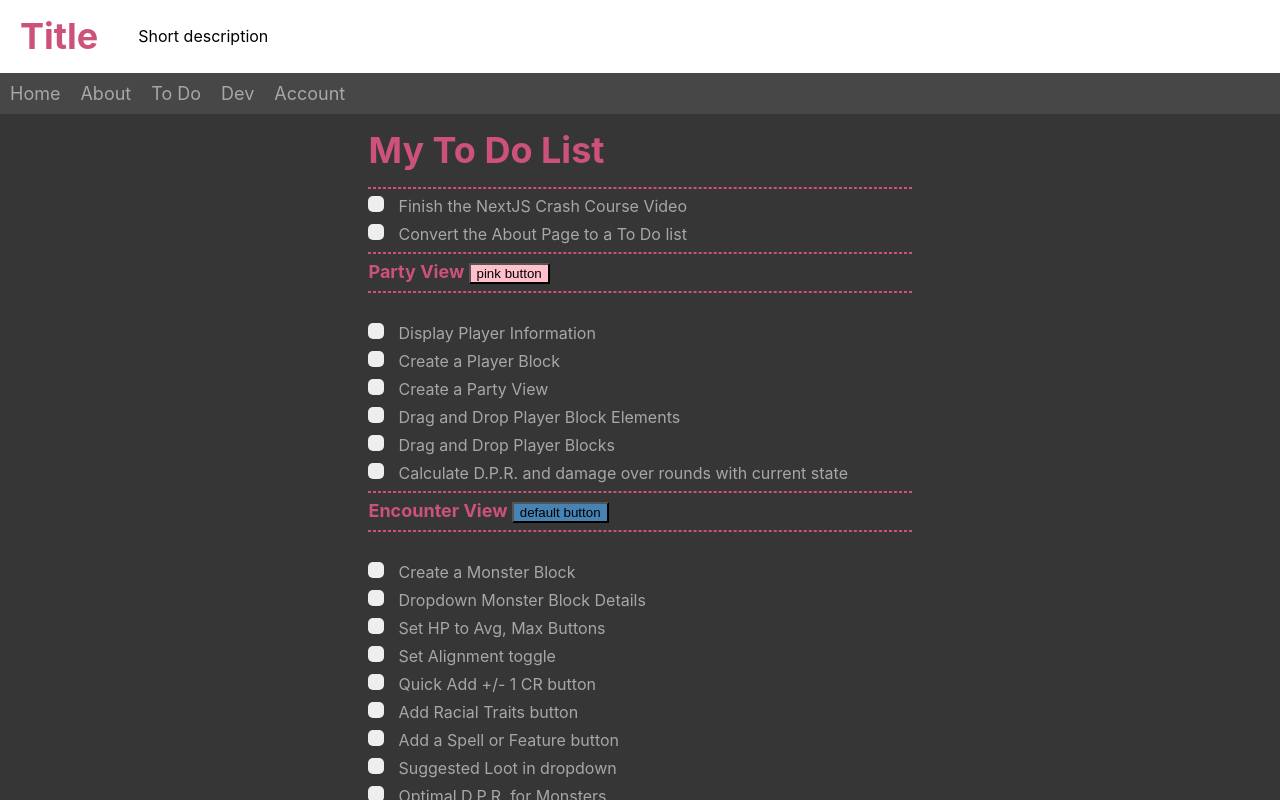
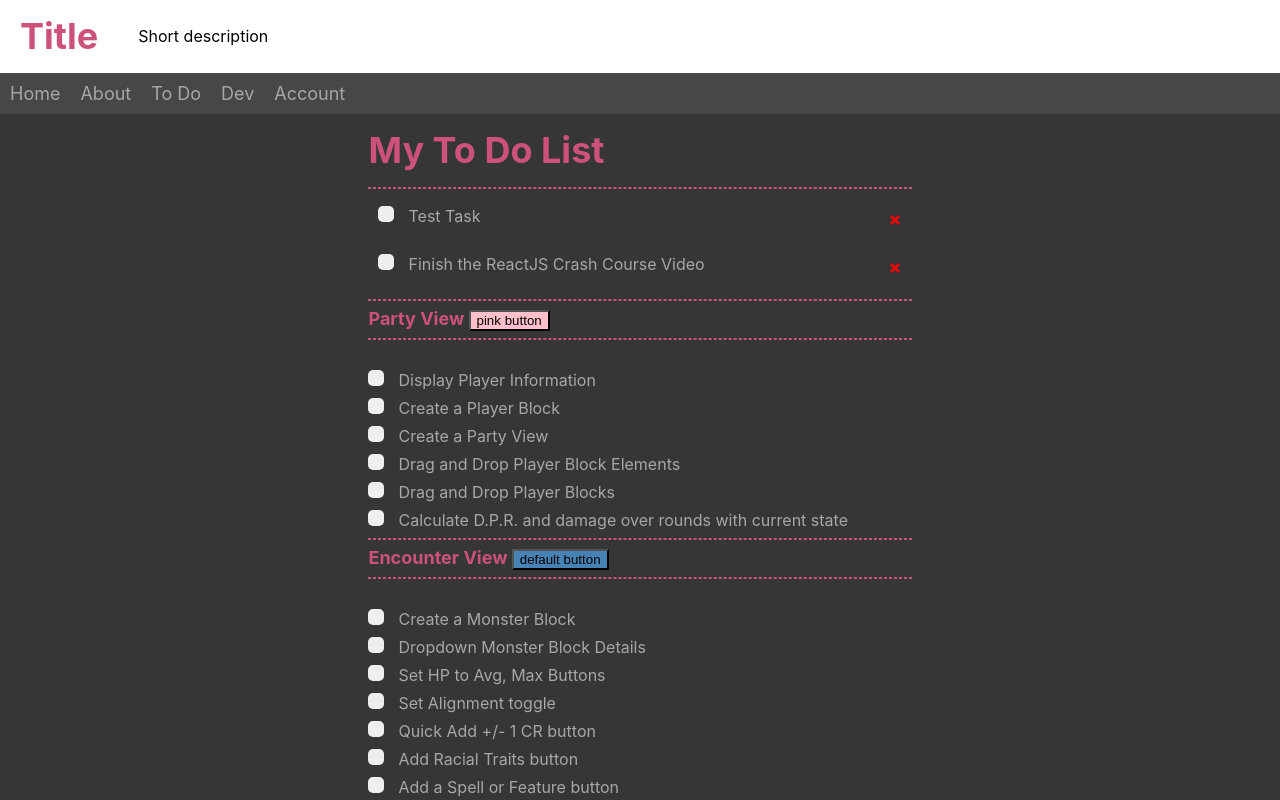
Before and after one commit to cardiacunicorn/dm-tools, a Next.js app: page /todo in a window 1280 px wide. Shown: the top 800 px of the page. Built offline with nearby package versions, Linux system fonts and the light colour scheme.

Commit message:
react-icons and task

```diff
--- /dev/null
+++ b/components/Task.tsx
@@ -0,0 +1,17 @@
+import styles from '../styles/Todo.module.scss'
+import { FaTimes } from 'react-icons/fa'
+
+const Task = ({ task }) => {
+  return (
+    <div className={styles.task} id={task.id}>
+        <label className={styles.label}>
+            {task.text}
+            <input type="checkbox" />
+            <span className={styles.checkmark}></span>
+        </label>
+        <FaTimes style={{ color: 'red', cursor: 'pointer' }} />
+    </div>
+  )
+}
+
+export default Task
--- /dev/null
+++ b/components/Tasks.tsx
@@ -0,0 +1,15 @@
+import { ReactElement, JSXElementConstructor, ReactFragment, ReactPortal } from 'react'
+import Task from './Task'
+import styles from '../styles/Todo.module.scss'
+
+const Tasks = ({ tasks }) => {
+  return (
+    <>
+        {tasks.map((task: { id: number, text: string; done: boolean }) => (
+            <Task key={task.id} task={task} />
+        ))}
+    </>
+  )
+}
+
+export default Tasks
--- a/package.json
+++ b/package.json
@@ -17,6 +17,7 @@
     "next": "13.0.2",
     "react": "18.2.0",
     "react-dom": "18.2.0",
+    "react-icons": "^4.6.0",
     "typescript": "4.8.4"
   },
   "devDependencies": {
--- a/pages/_app.tsx
+++ b/pages/_app.tsx
@@ -5,6 +5,7 @@ import Nav from '../components/Nav'
 import Header from '../components/Header'
 
 export default function App({ Component, pageProps }: AppProps) {
+
   return (
     <>
       <Header></Header>
--- a/pages/todo.tsx
+++ b/pages/todo.tsx
@@ -1,14 +1,29 @@
+import { useState } from 'react'
 import styles from '../styles/Todo.module.scss'
 import ToDoItem from '../components/ToDoItem'
 import Button from '../components/Button'
+import Tasks from '../components/Tasks'
 
 export default function Todo() {
+
+    const [tasks, setTasks] = useState([
+        {
+            id: 1,
+            text: 'Test Task',
+            done: true
+        },
+        {
+            id: 2,
+            text: 'Finish the ReactJS Crash Course Video',
+            done: false
+        }
+    ])
+
     return (
         <div>
             <h1>My To Do List</h1>
             <hr />
-            <ToDoItem item={'Finish the NextJS Crash Course Video'} />
-            <ToDoItem item={'Convert the About Page to a To Do list'} />
+            <Tasks tasks={tasks} />
             <hr />
             <h3>Party View <Button color='pink' text='pink button' /></h3>
             <hr />
--- a/styles/Todo.module.scss
+++ b/styles/Todo.module.scss
@@ -1,5 +1,13 @@
 .list {
     margin-top: 3rem;
+}
+
+.task {
+    display: flex;
+    flex-flow: row nowrap;
+    justify-content: space-between;
+    align-items: center;
+    padding: 1rem;
 }
 
 
```
Also changed, not shown: 1 other file (tests, documents, lock files or other folders).
